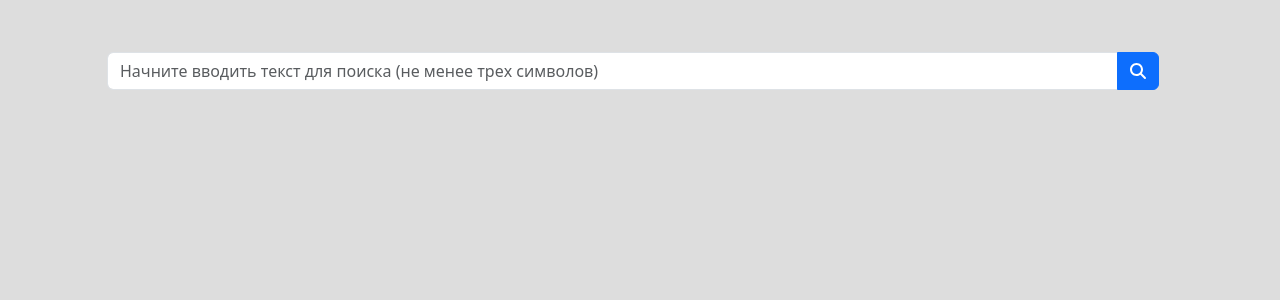
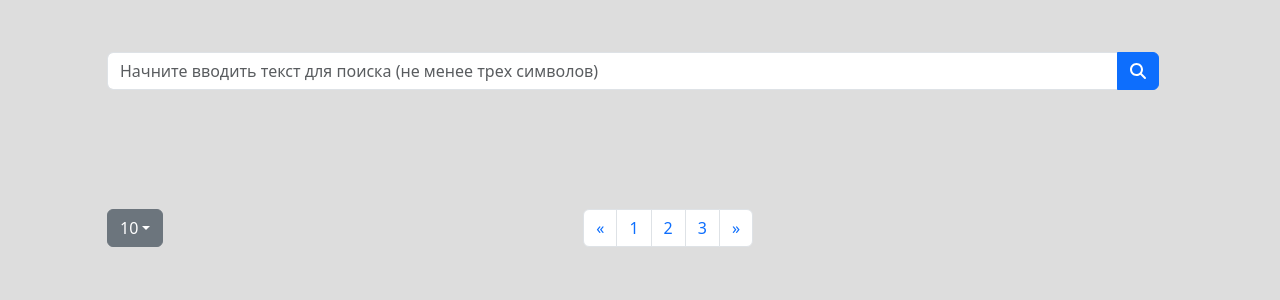
Before and after one commit to GrigoriyLomtev/git-repo-search, a React (Create React App) app: page / in a window 1280 px wide. Shown: the top 300 px of the page. Built offline with nearby package versions, Linux system fonts and the light colour scheme.

Commit message:
feat: create repoPerPage and add redirect links

```diff
--- a/package.json
+++ b/package.json
@@ -6,6 +6,7 @@
     "@fortawesome/fontawesome-svg-core": "^6.4.0",
     "@fortawesome/free-solid-svg-icons": "^6.4.0",
     "@fortawesome/react-fontawesome": "^0.2.0",
+    "@popperjs/core": "^2.11.8",
     "@reduxjs/toolkit": "^1.9.5",
     "@testing-library/jest-dom": "^5.16.5",
     "@testing-library/react": "^13.4.0",
--- a/public/index.html
+++ b/public/index.html
@@ -10,34 +10,20 @@
       content="Web site created using create-react-app"
     />
     <link rel="apple-touch-icon" href="%PUBLIC_URL%/logo192.png" />
-    <!--
-      manifest.json provides metadata used when your web app is installed on a
-      user's mobile device or desktop. See https://developers.google.com/web/fundamentals/web-app-manifest/
-    -->
     <link rel="manifest" href="%PUBLIC_URL%/manifest.json" />
-    <!--
-      Notice the use of %PUBLIC_URL% in the tags above.
-      It will be replaced with the URL of the `public` folder during the build.
-      Only files inside the `public` folder can be referenced from the HTML.
-
-      Unlike "/favicon.ico" or "favicon.ico", "%PUBLIC_URL%/favicon.ico" will
-      work correctly both with client-side routing and a non-root public URL.
-      Learn how to configure a non-root public URL by running `npm run build`.
-    -->
-    <title>React App</title>
+    <title>Git repos search</title>
   </head>
   <body>
-    <noscript>You need to enable JavaScript to run this app.</noscript>
     <div id="root"></div>
-    <!--
-      This HTML file is a template.
-      If you open it directly in the browser, you will see an empty page.
-
-      You can add webfonts, meta tags, or analytics to this file.
-      The build step will place the bundled scripts into the <body> tag.
-
-      To begin the development, run `npm start` or `yarn start`.
-      To create a production bundle, use `npm run build` or `yarn build`.
-    -->
+    <script
+      src="https://cdn.jsdelivr.net/npm/@popperjs/core@2.11.8/dist/umd/popper.min.js"
+      integrity="sha384-I7E8VVD/ismYTF4hNIPjVp/Zjvgyol6VFvRkX/vR+Vc4jQkC+hVqc2pM8ODewa9r"
+      crossorigin="anonymous"
+    ></script>
+    <script
+      src="https://cdn.jsdelivr.net/npm/bootstrap@5.3.0/dist/js/bootstrap.min.js"
+      integrity="sha384-fbbOQedDUMZZ5KreZpsbe1LCZPVmfTnH7ois6mU1QK+m14rQ1l2bGBq41eYeM/fS"
+      crossorigin="anonymous"
+    ></script>
   </body>
 </html>
--- /dev/null
+++ b/src/components/Dropdown.tsx
@@ -0,0 +1,47 @@
+import React from "react";
+import { useAppDispatch } from "../store";
+import { useTypedSelector } from "../hooks/useTypedSelector";
+import { setRepositoriesPerPage } from "../slices/repositories-slice";
+
+function Dropdown() {
+  const { repositoriesPerPage } = useTypedSelector(
+    (state) => state.repositories
+  );
+  const dispatch = useAppDispatch();
+
+  const onClickCount = (count: number) => {
+    dispatch(setRepositoriesPerPage(count));
+  };
+
+  return (
+    <div className="dropdown">
+      <button
+        className="btn btn-secondary dropdown-toggle"
+        type="button"
+        data-bs-toggle="dropdown"
+        aria-expanded="false"
+      >
+        {repositoriesPerPage}
+      </button>
+      <ul className="dropdown-menu" style={{ minWidth: "55px" }}>
+        <li>
+          <button className="dropdown-item" onClick={() => onClickCount(10)}>
+            10
+          </button>
+        </li>
+        <li>
+          <button className="dropdown-item" onClick={() => onClickCount(25)}>
+            25
+          </button>
+        </li>
+        <li>
+          <button className="dropdown-item" onClick={() => onClickCount(50)}>
+            50
+          </button>
+        </li>
+      </ul>
+    </div>
+  );
+}
+
+export default Dropdown;
--- /dev/null
+++ b/src/components/Pagination.tsx
@@ -0,0 +1,37 @@
+import React from "react";
+
+function Pagination() {
+  return (
+    <nav aria-label="Page navigation example">
+      <ul className="pagination">
+        <li className="page-item">
+          <a className="page-link" href="#" aria-label="Previous">
+            <span aria-hidden="true">&laquo;</span>
+          </a>
+        </li>
+        <li className="page-item">
+          <a className="page-link" href="#">
+            1
+          </a>
+        </li>
+        <li className="page-item">
+          <a className="page-link" href="#">
+            2
+          </a>
+        </li>
+        <li className="page-item">
+          <a className="page-link" href="#">
+            3
+          </a>
+        </li>
+        <li className="page-item">
+          <a className="page-link" href="#" aria-label="Next">
+            <span aria-hidden="true">&raquo;</span>
+          </a>
+        </li>
+      </ul>
+    </nav>
+  );
+}
+
+export default Pagination;
--- /dev/null
+++ b/src/components/RedirectLink.tsx
@@ -0,0 +1,14 @@
+import React from "react";
+import { Link, LinkProps } from "react-router-dom";
+interface RedirectLinkProps extends LinkProps {
+  text: string;
+}
+function RedirectLink({ to, text }: RedirectLinkProps) {
+  return (
+    <Link style={{ textDecoration: "none", color: "black" }} to={to}>
+      {text}
+    </Link>
+  );
+}
+
+export default RedirectLink;
--- a/src/components/RepoCard.tsx
+++ b/src/components/RepoCard.tsx
@@ -1,6 +1,7 @@
 import { faEye, faPencil, faStar } from "@fortawesome/free-solid-svg-icons";
 import { FontAwesomeIcon } from "@fortawesome/react-fontawesome";
 import React from "react";
+import RedirectLink from "./RedirectLink";
 
 interface RepoCardProps {
   name: string;
@@ -8,20 +9,32 @@ interface RepoCardProps {
   author: string;
   stars: number;
   watchers: number;
+  html_url: string;
+  owner_url: string;
 }
 
-function RepoCard({ name, imgUrl, author, stars, watchers }: RepoCardProps) {
+function RepoCard({
+  name,
+  imgUrl,
+  author,
+  stars,
+  watchers,
+  html_url,
+  owner_url,
+}: RepoCardProps) {
   return (
     <div className="card" style={{ maxWidth: "440px", maxHeight: "218px" }}>
       <div className="card-body">
         <h5
           className="card-title"
           style={{
+            display: "inline",
             height: "24px",
             overflow: "hidden",
+            cursor: "pointer",
           }}
         >
-          {name}
+          <RedirectLink to={html_url} text={name}></RedirectLink>
         </h5>
         <div
           style={{
@@ -29,7 +42,7 @@ function RepoCard({ name, imgUrl, author, stars, watchers }: RepoCardProps) {
             width: "140px",
             justifyContent: "space-between",
             alignItems: "center",
-            marginBottom: "8px",
+            margin: "8px 0",
           }}
         >
           <img
@@ -40,9 +53,14 @@ function RepoCard({ name, imgUrl, author, stars, watchers }: RepoCardProps) {
           />
           <p
             className="card-text"
-            style={{ margin: "0 auto", height: "50px", overflow: "hidden" }}
+            style={{
+              margin: "0 auto",
+              height: "50px",
+              overflow: "hidden",
+              cursor: "pointer",
+            }}
           >
-            {author}
+            <RedirectLink to={owner_url} text={author}></RedirectLink>
           </p>
         </div>
         <div
--- a/src/components/RepoList.tsx
+++ b/src/components/RepoList.tsx
@@ -3,17 +3,15 @@ import RepoCard from "./RepoCard";
 import { useTypedSelector } from "../hooks/useTypedSelector";
 import { useAppDispatch } from "../store";
 import { setRepositories } from "../slices/repositories-slice";
+import Dropdown from "./Dropdown";
+import Pagination from "./Pagination";
 
-// const mediaQueryStyle = {
-//   "@media (maxWidth:1260px)": {
-//     gridTemplateColumns: "1fr 1fr",
-//   },
-// };
 function RepoList() {
-  const { error, items, loading } = useTypedSelector(
+  const dispatch = useAppDispatch();
+  const { error, items, loading, repositoriesPerPage } = useTypedSelector(
     (state) => state.repositories
   );
-  const dispatch = useAppDispatch();
+  const paginatedItems = items.slice(0, repositoriesPerPage);
 
   useEffect(() => {
     const savedRepositories = localStorage.getItem("repositories");
@@ -36,7 +34,7 @@ function RepoList() {
         }}
       >
         {!loading &&
-          items.map((repo) => (
+          paginatedItems.map((repo) => (
             <RepoCard
               key={repo.id}
               imgUrl={repo.owner.avatar_url}
@@ -44,8 +42,16 @@ function RepoList() {
               author={repo.owner.login}
               stars={repo.stargazers_count}
               watchers={repo.watchers_count}
+              html_url={repo.html_url}
+              owner_url={repo.owner.html_url}
             />
           ))}
+      </div>
+      <div style={{ display: "flex", padding: "4px 25px" }}>
+        <Dropdown />
+        <div style={{ margin: "0 auto" }}>
+          <Pagination />
+        </div>
       </div>
     </div>
   );
--- a/src/components/SearchBar.tsx
+++ b/src/components/SearchBar.tsx
@@ -1,6 +1,6 @@
 import { faMagnifyingGlass } from "@fortawesome/free-solid-svg-icons";
 import { FontAwesomeIcon } from "@fortawesome/react-fontawesome";
-import React, { useState } from "react";
+import React, { useEffect, useState } from "react";
 import { fetchRepositories } from "../slices/repositories-slice";
 import { useAppDispatch } from "../store";
 
@@ -11,14 +11,27 @@ function SearchBar() {
   const searchRepo = async () => {
     if (inputValue.length > 2) {
       dispatch(fetchRepositories({ searchTerm: inputValue }));
-      //
-      //   const result = await fetch(
-      //     `https://api.github.com/search/repositories?q=${inputValue}`
-      //   );
-      //   const data = await result.json();
-      //   console.log(data);
+
+      // const result = await fetch(
+      //   `https://api.github.com/search/repositories?q=${inputValue}`
+      // );
+      // const data = await result.json();
+      // console.log(data);
     }
   };
+
+  const onChangeSearchBarValue = (e: React.ChangeEvent<HTMLInputElement>) => {
+    const newValue = e.target.value;
+    setInputValue(newValue);
+    localStorage.setItem("searchBarValue", newValue);
+  };
+
+  useEffect(() => {
+    const savedSearchBarValue = localStorage.getItem("searchBarValue");
+    if (savedSearchBarValue) {
+      setInputValue(savedSearchBarValue);
+    }
+  }, []);
 
   return (
     <div className="input-group">
@@ -30,7 +43,7 @@ function SearchBar() {
         aria-describedby="basic-addon2"
         minLength={3}
         onChange={(e) => {
-          setInputValue(e.target.value);
+          onChangeSearchBarValue(e);
         }}
         value={inputValue}
       />
--- a/src/slices/repositories-slice.ts
+++ b/src/slices/repositories-slice.ts
@@ -3,16 +3,17 @@ import { createSlice, createAsyncThunk, PayloadAction } from "@reduxjs/toolkit";
 interface Repository {
   id: number;
   name: string;
-  // owner: string;
-  owner: { login: string; avatar_url: string };
+  owner: { login: string; avatar_url: string; html_url: string };
   stargazers_count: number;
   watchers_count: number;
+  html_url: string;
 }
 
 interface RepositoriesState {
   items: Repository[];
   loading: boolean;
   error: string | null;
+  repositoriesPerPage: number;
 }
 
 interface FetchRepositoriesPayload {
@@ -34,6 +35,7 @@ const initialState: RepositoriesState = {
   items: [],
   loading: false,
   error: null,
+  repositoriesPerPage: 10,
 };
 
 const repositoriesSlice = createSlice({
@@ -42,6 +44,9 @@ const repositoriesSlice = createSlice({
   reducers: {
     setRepositories: (state, action: PayloadAction<Repository[]>) => {
       state.items = action.payload;
+    },
+    setRepositoriesPerPage: (state, action: PayloadAction<number>) => {
+      state.repositoriesPerPage = action.payload;
     },
   },
   extraReducers: (builder) => {
@@ -65,6 +70,7 @@ const repositoriesSlice = createSlice({
   },
 });
 
-export const { setRepositories } = repositoriesSlice.actions;
+export const { setRepositories, setRepositoriesPerPage } =
+  repositoriesSlice.actions;
 
 export default repositoriesSlice.reducer;
```
Also changed, not shown: 1 other file (tests, documents, lock files or other folders).
